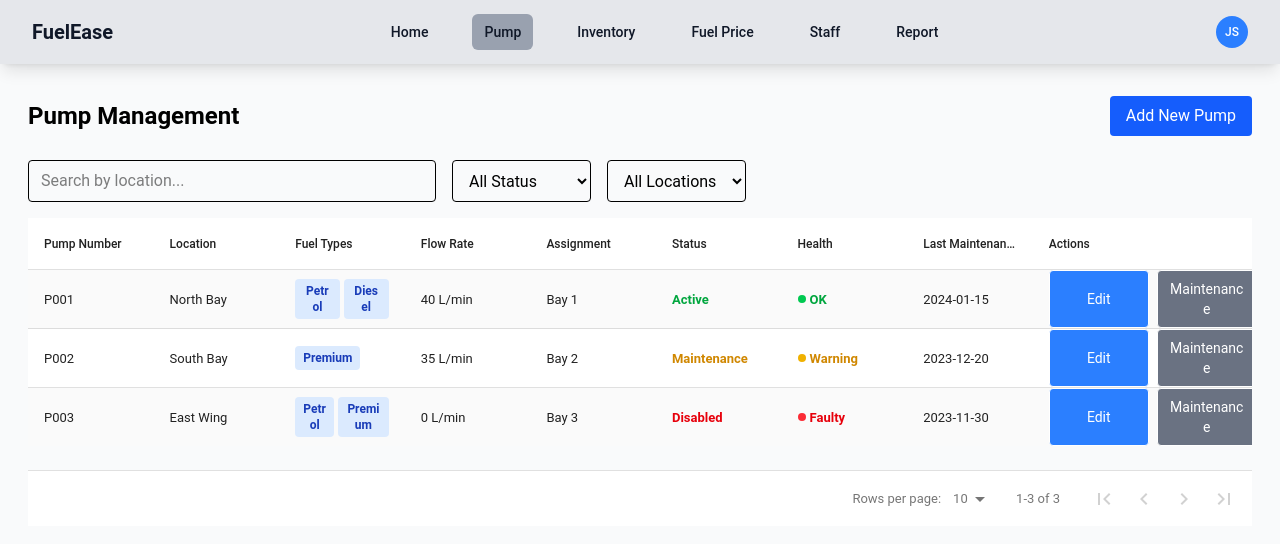
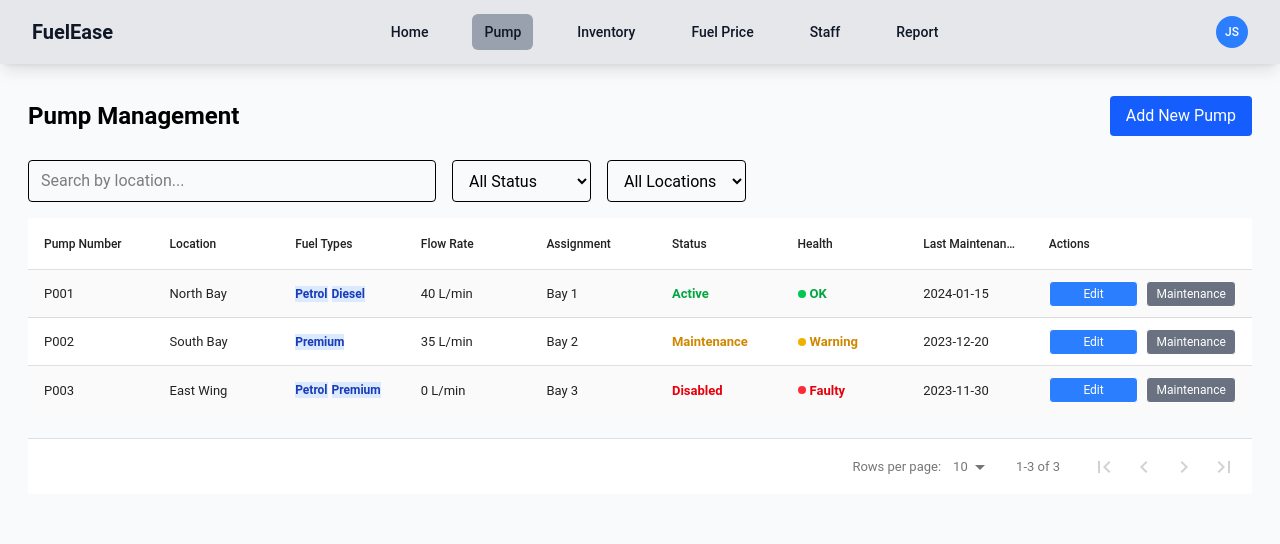
Before and after one commit to harshbix/FuelEase, a React (Vite) app: page /Pump in a window 1280 px wide. Shown: the top 544 px of the page. Built offline with nearby package versions, Linux system fonts and the light colour scheme; a web font is replaced by a local one.

Commit message:
pump btn improvement

```diff
--- a/src/components/Prices/Prices.jsx
+++ b/src/components/Prices/Prices.jsx
@@ -143,10 +143,9 @@ const Prices = () => {
   };
 
   return (
-    <div className="bg-gray-50 min-h-screen text-sm">
+    <div className="bg-gray-50 min-h-screen text-sm overflow-y-hidden">
       <div >
       </div>
-
       {feedbackMessage && (
         <div className="fixed top-4 left-1/2 transform -translate-x-1/2 bg-green-500 text-white px-4 py-2 rounded shadow flex items-center gap-2 z-50">
           <CheckCircle className="w-4 h-4" />
--- a/src/components/Pump/pumpManagement.jsx
+++ b/src/components/Pump/pumpManagement.jsx
@@ -6,19 +6,32 @@ const columns = [
   { name: "Location", selector: row => row.location, sortable: true },
   {
     name: "Fuel Types",
-    cell: row => (
-      <div className="flex gap-1">
-        {row.fuelTypes.map((type, idx) => (
+    cell: row => {
+      // Split into chunks of 2
+      const chunkedTypes = [];
+      for (let i = 0; i < row.fuelTypes.length; i += 2) {
+        chunkedTypes.push(row.fuelTypes.slice(i, i + 2));
+      }
+
+      return (
+        <div className="flex flex-col gap-1">
+          {chunkedTypes.map((group, idx) => (
+            <div key={idx} className="flex gap-1 flex-row flex-nowrap">
+              {group.map((type, j) => (
                 <button
-            key={idx}
-            className="px-2 py-1 bg-blue-100 text-blue-800 rounded text-xs font-semibold"
+                  key={j}
+                  className="bg-blue-100 text-blue-800 rounded-1 text-xs font-semibold"
                 >
                   {type}
                 </button>
               ))}
             </div>
-    ),
-  },
+          ))}
+        </div>
+      );
+    }
+  }
+  ,
   { name: "Flow Rate", selector: row => row.flowRate },
   { name: "Assignment", selector: row => row.assignment },
   {
@@ -47,10 +60,10 @@ const columns = [
     name: "Actions",
     cell: () => (
       <div className="w-full flex flex-col sm:flex-row gap-2">
-        <button className="flex-1 min-w-[100px] px-3 py-2 border rounded bg-blue-500 text-white text-sm">
+        <button className="flex-1 min-w-[80px] px-2 py-1 border rounded bg-blue-500 text-white text-xs">
           Edit
         </button>
-        <button className="flex-1 min-w-[100px] px-3 py-2 border rounded bg-gray-500 text-white text-sm">
+        <button className="flex-1 min-w-[80px] px-2 py-1 border rounded bg-gray-500 text-white text-xs">
           Maintenance
         </button>
       </div>
```
Lines whose indentation alone changed are shown as unchanged.
